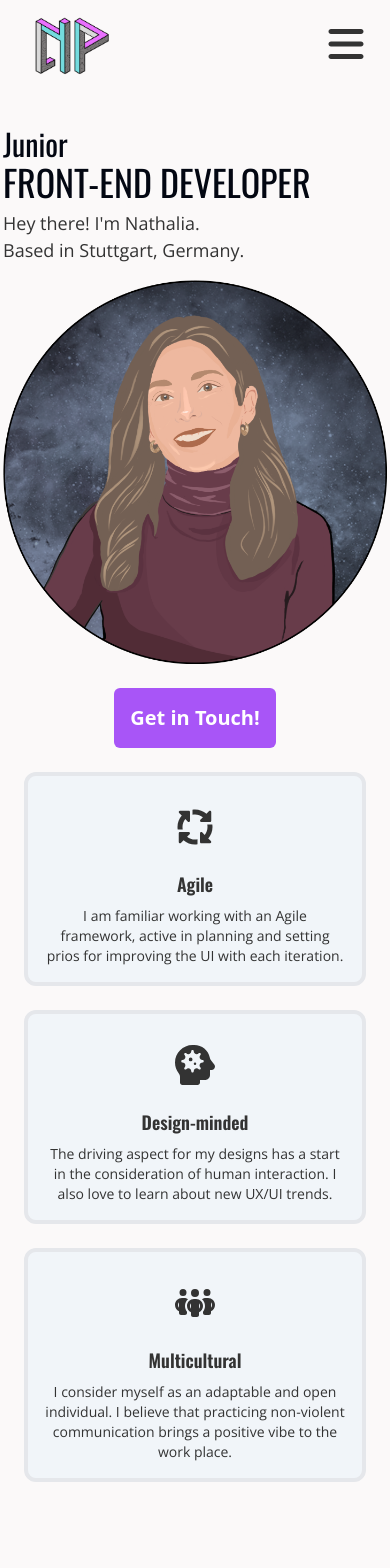
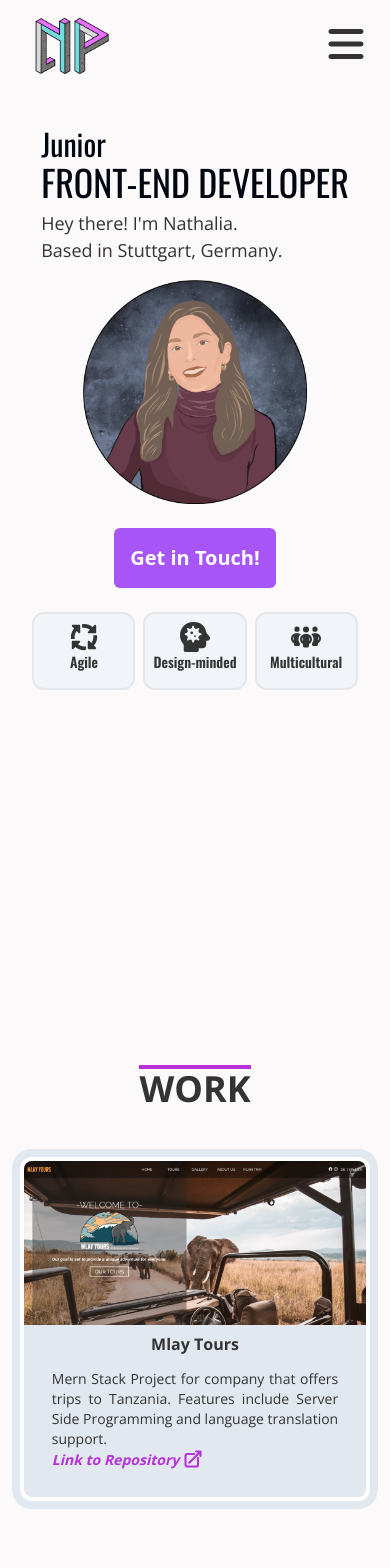
Before and after one commit to NattyDCI/portfolioFrontendDevNathaliaPadron, a React (Vite) app in the folder portfolioFrontendNathalia/: page / in a window 390 px wide. Shown: the top 1568 px of the page. Built offline with nearby package versions, Linux system fonts and the light colour scheme.

Commit message:
changes to portfolio responsive ilustration

```diff
--- a/portfolioFrontendNathalia/src/components/Abilities.jsx
+++ b/portfolioFrontendNathalia/src/components/Abilities.jsx
@@ -17,17 +17,17 @@ const Abilities = () => {
     return null  }
 
   return (
-    <div className={`grid gap-6 sm:grid-cols-3 mt-6 max-w-4xl xs:w-[95%] sm:w-[98%] md:w-[90%] lg:w-[75%] w-70%`}>
+    <div className={`grid xs:gap-6 gap-2 grid-cols-3 mt-6 max-w-4xl xs:w-[95%] sm:w-[98%] md:w-[90%] lg:w-[75%] w-70%`}>
       {features.map((feat, index) =>
-        <div key={feat.id} className={`border-4 dark:border-offWhite dark:bg-primary bg-slate-100 rounded-xl p-4`}>
-            <div className={`${styles.flexCenter} flex-col text-center`}>
-              <div className={`${styles.flexCenter} w-[70px] h-[70px] mb-2`}>
+        <div key={feat.id} className={`border-2  dark:border-offWhite dark:bg-primary bg-slate-100 rounded-xl xs:p-4 p-2`}>
+            <div className={`${styles.flexCenter} flex-col text-center `}>
+              <div className={`${styles.flexCenter} xs:w-[50px] xs:h-[50px] w-[30px] h-[30px] `}>
                 {generateIconComponent(feat.icon)}
               </div>
-              <p className={`font-oswald text-semibold text-lg dark:text-white text-offDark font-semibold mb-2`}>
+              <p className={`font-oswald text-semibold xs:text-sm ss:text-lg text-sm dark:text-white text-offDark font-semibold mb-2`}>
                 {feat.title}
               </p>
-              <p className={`font-opensans font-normal text-sm dark:text-white text-offDark`}>
+              <p className={`ss:block hidden font-opensans font-normal xs:text-sm ss:text-md text-sm dark:text-white text-offDark`}>
                 {feat.content}
               </p>
             </div>
--- a/portfolioFrontendNathalia/src/components/Pages/Hero.jsx
+++ b/portfolioFrontendNathalia/src/components/Pages/Hero.jsx
@@ -10,7 +10,7 @@ const Hero = () => {
   const buttonText = "Get in Touch!"
   return (
     <section id="home" ref={heroRef} className={`min-h-screen flex flex-col content-center items-center my-8`}>
-      <div className={`grid gap-4 dark:bg-primary bg-offWhite ss:grid-cols-2`}>
+      <div className={`grid gap-4 dark:bg-primary bg-offWhite xs:grid-cols-2`}>
         <div>
           <h2 className="font-oswald font-regular mb-2 text-gray-950 dark:text-offWhite text-4xl leading-2">
             <span className="text-3xl mr-2">Junior</span><br className="md:hidden block" />FRONT-END DEVELOPER</h2>
@@ -24,7 +24,7 @@ const Hero = () => {
         </div>
 
         <div className={`mx-auto`}>
-          <img src={Illustration_bewerbung12} alt="profile photo" className={`min-w-[150px] max-w-sm h-[full] z-[5]`} />
+          <img src={Illustration_bewerbung12} alt="profile photo" className={`min-w-[4rem] max-w-[14rem] h-auto z-[5] mx-auto`} />
           {/*
           <div className="absolute z-[0] w-[40%] h-[35%] top-0 pink__gradient" />
           <div className="absolute z-[1] w-[80%] h-[80%] rounded-full white__gradient bottom-40" />
```
